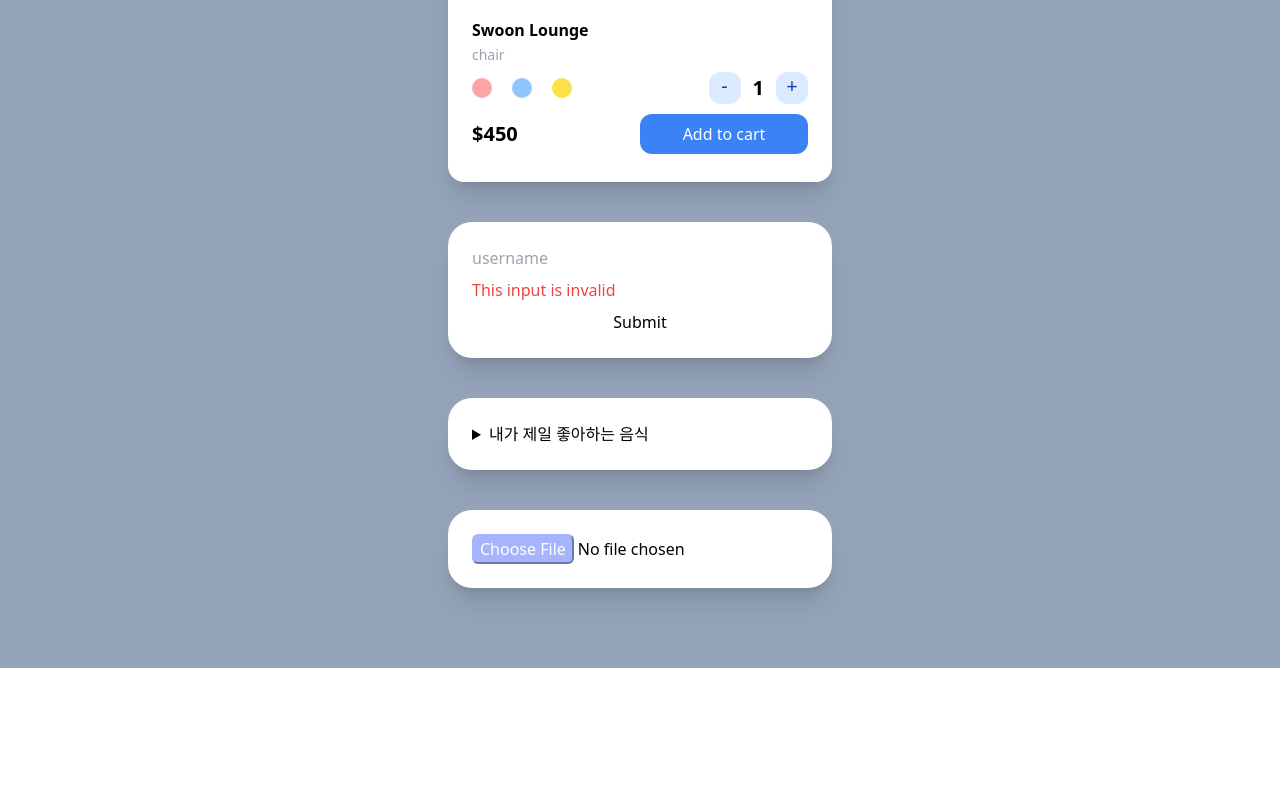
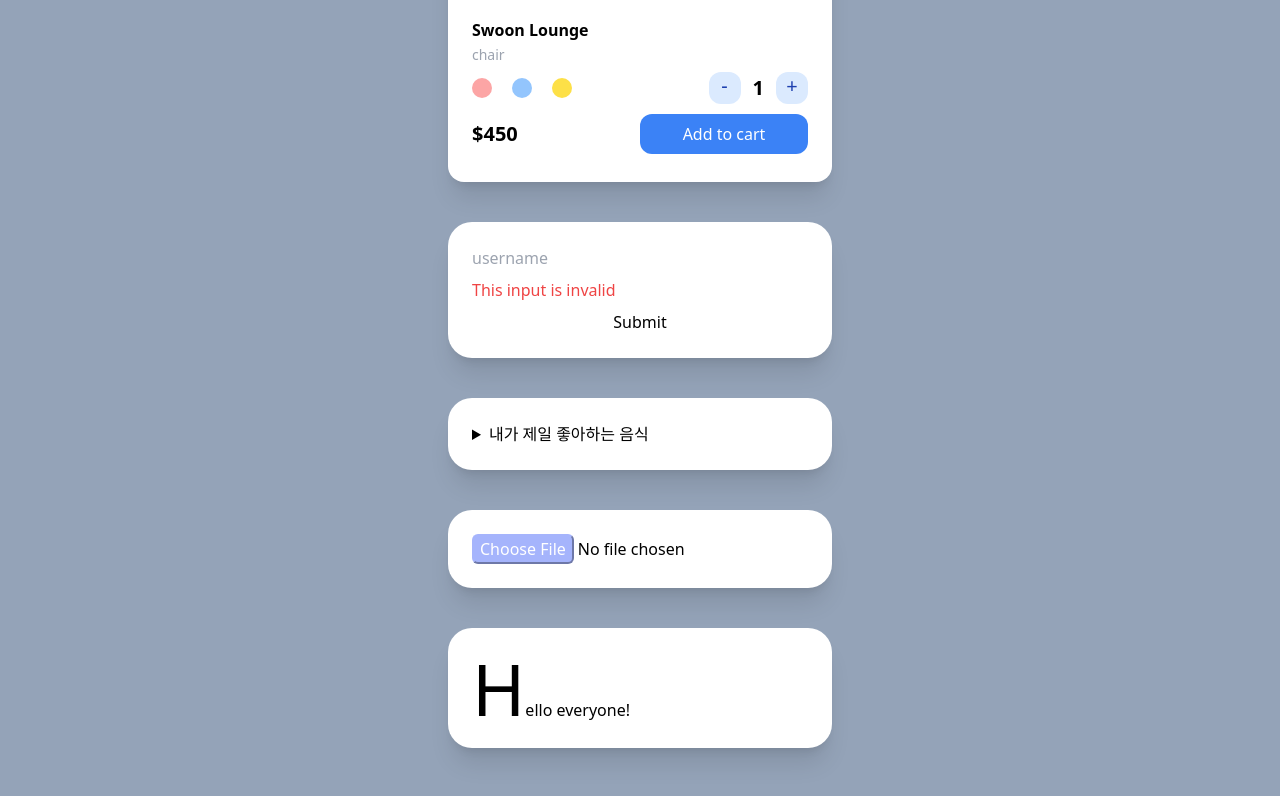
Before and after one commit to juhui88/NextJsStudy, a Next.js app in the folder tailwindcss/: page / in a window 1280 px wide. Shown: the part 1004-1800 px from the top of the page. Before the commit the page ends 1672 px from the top, so only its background shows below. Built offline with nearby package versions, Linux system fonts and the light colour scheme.

Commit message:
first-letter modifier

```diff
--- a/tailwindcss/pages/index.tsx
+++ b/tailwindcss/pages/index.tsx
@@ -131,6 +131,11 @@ const Home:NextPage = () =>{
           <input type="file" className="file:bg-indigo-300 file:text-white file:border-indigo-300 file:rounded-md
           file:hover:bg-white file:hover:text-indigo-300 file:hover:border-2 file:hover:border-indigo-300 transition-colors"/>
       </div>
+      <div className="bg-white p-6 rounded-3xl shadow-xl w-96 mx-auto">
+      <p className="first-letter:text-7xl first-letter:hover:text-purple-400">
+        Hello everyone!
+      </p>
+      </div>
     </div>
   )
 }
```
